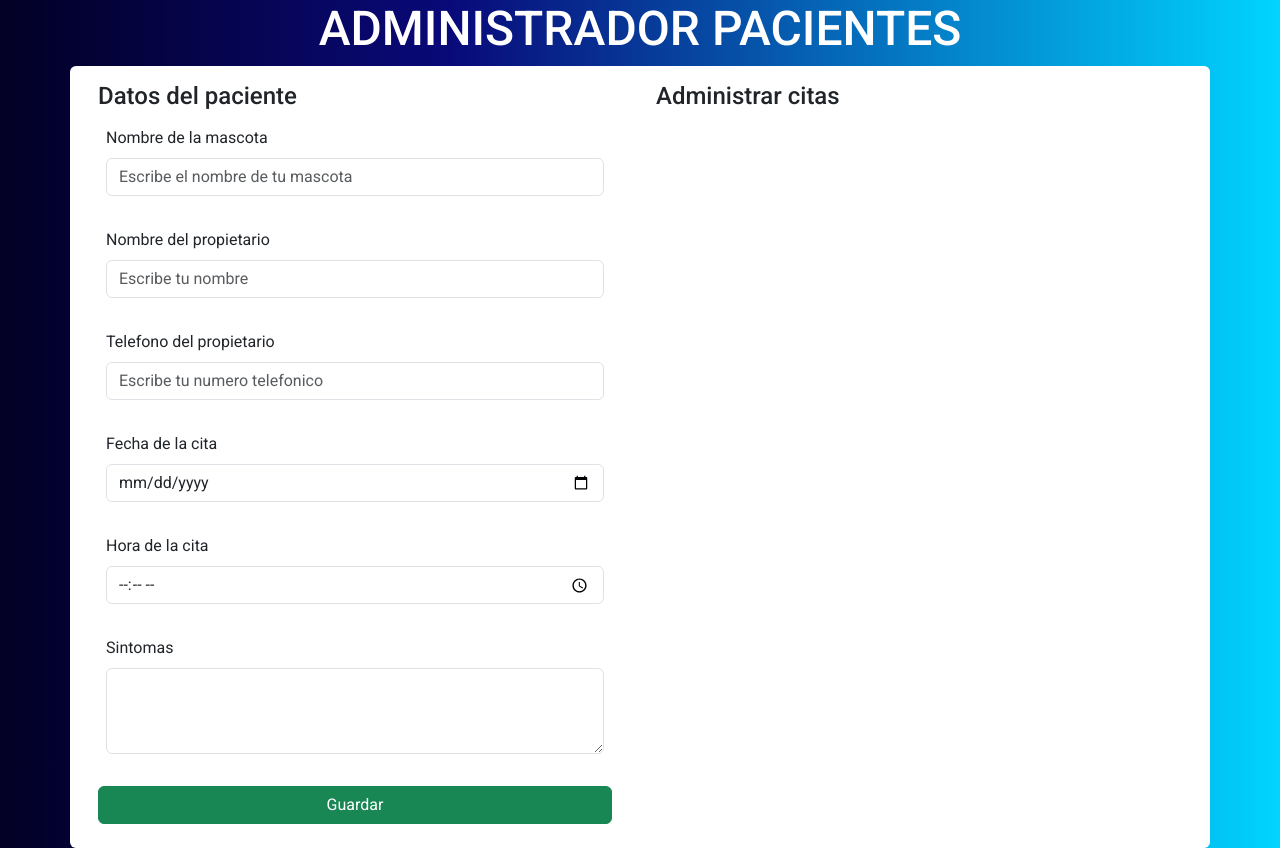
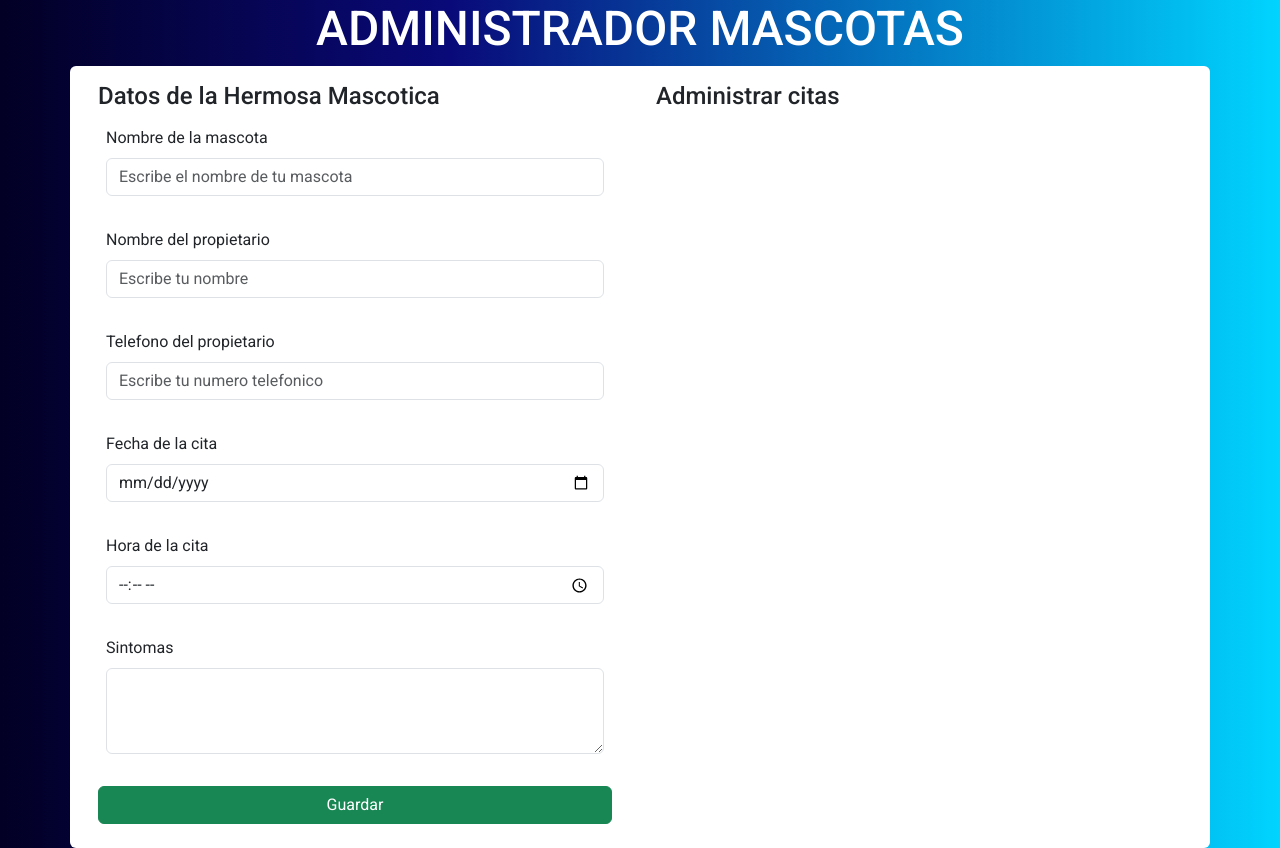
Before and after one commit to JuanHiguita77/Veterinary_Admin, a plain HTML site: page index.html in a window 1280 px wide. Drawn offline with nearby package versions, Linux system fonts and the light colour scheme.

Commit message:
Update index.html

```diff
--- a/index.html
+++ b/index.html
@@ -13,12 +13,12 @@
     <title>Veterinaria</title>
   </head>
   <body>
-    <h1 class="title">Administrador pacientes</h1>
+    <h1 class="title">Administrador Mascotas</h1>
     <main class="container">
       <div class="row bg-white rounded">
         <div class="col-12 col-md-6">
           <div class="p-3">
-            <h4>Datos del paciente</h4>
+            <h4>Datos de la Hermosa Mascotica</h4>
 
             <form class="row g-3 needs-validation p-2 form" novalidate>
               <div class="mb-3">
```
